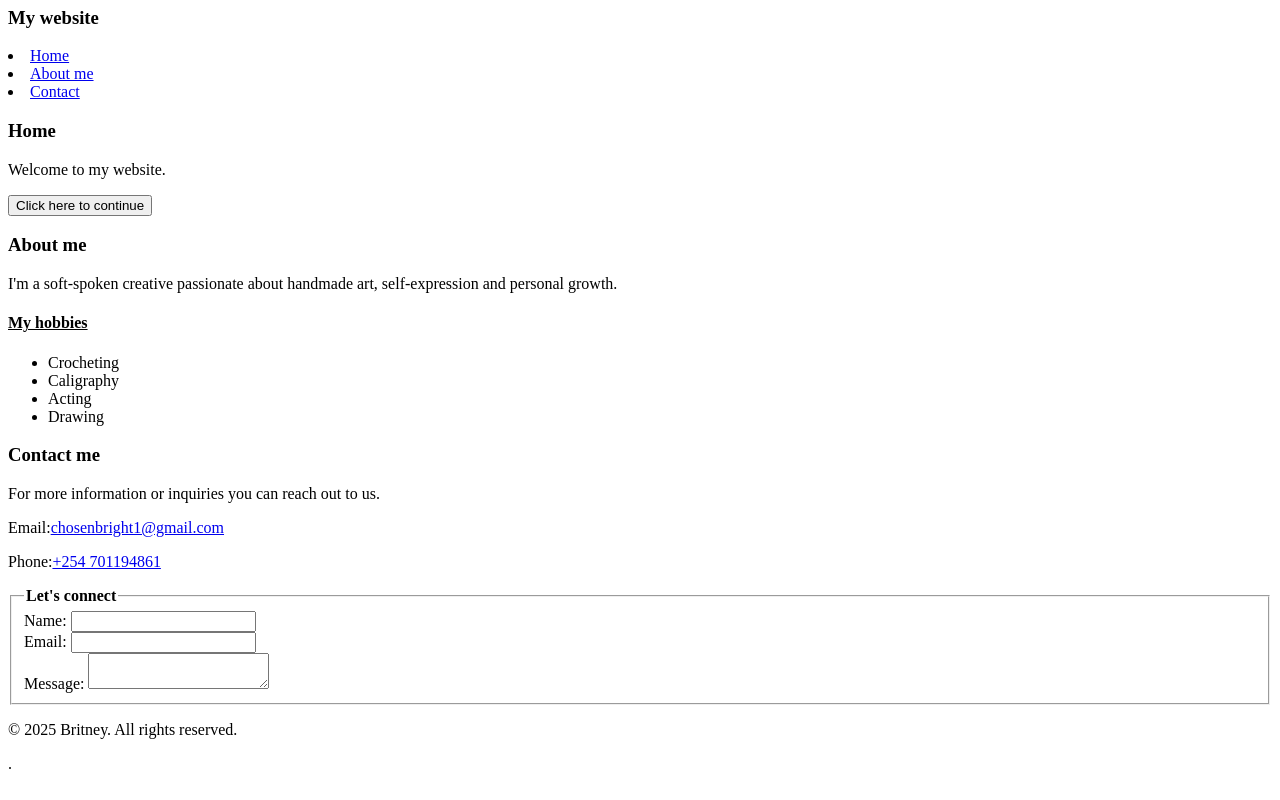
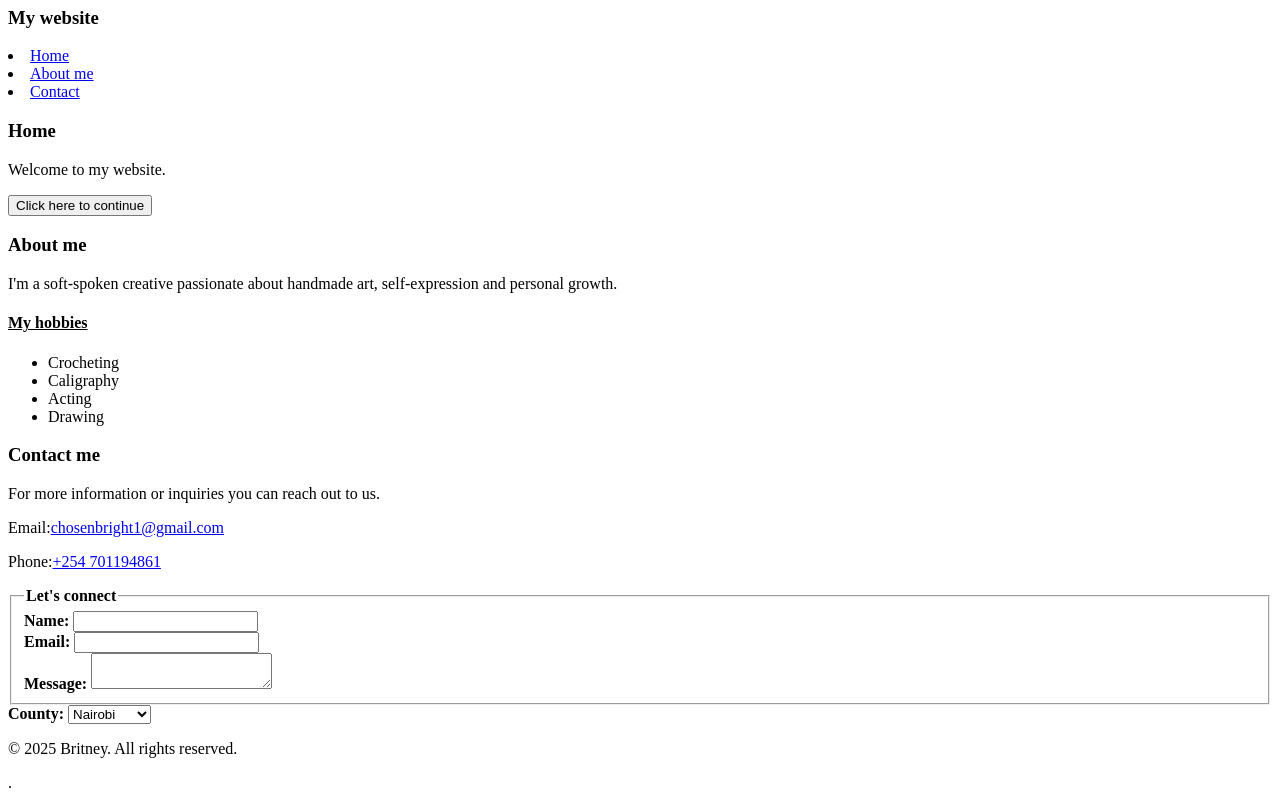
Before and after one commit to Britney2025/About-chosen, a plain HTML site: page index.html in a window 1280 px wide. Shown: the part 429-1229 px from the top of the page. Drawn offline with Linux system fonts and the light colour scheme.

Commit message:
added a dropdown

```diff
--- a/index.html
+++ b/index.html
@@ -58,13 +58,23 @@
     <form action="/submit" method="post">
         <fieldset>
             <legend><b>Let's connect</b></legend>
-            <label for="name">Name:</label>
+            <label for="name"><b>Name:</b></label>
             <input type="text" name="name" required><br>
-            <label for="email">Email:</label>
+            <label for="email"><b>Email:</b></label>
             <input type="email" name="email" required><br>
-            <label for="message">Message:</label>
+            <label for="message"><b>Message:</b></label>
             <textarea name="message"></textarea>
         </fieldset>
+        <label for="county"><b>County:</b></label>
+        <select name="county" id="county">
+            <option value="nairobi">Nairobi</option>
+            <option value="nakuru">Nakuru</option>
+            <option value="mombasa">Mombasa</option>
+            <option value="thika">Thika</option>
+            <option value="kisumu">Kisumu</option>
+            <option value="machakos">Machakos</option>
+            <option value="siaya">Siaya</option>
+        </select>
     </form>
     <footer>
         <p>&copy; 2025 Britney. All rights reserved.</p>
```
